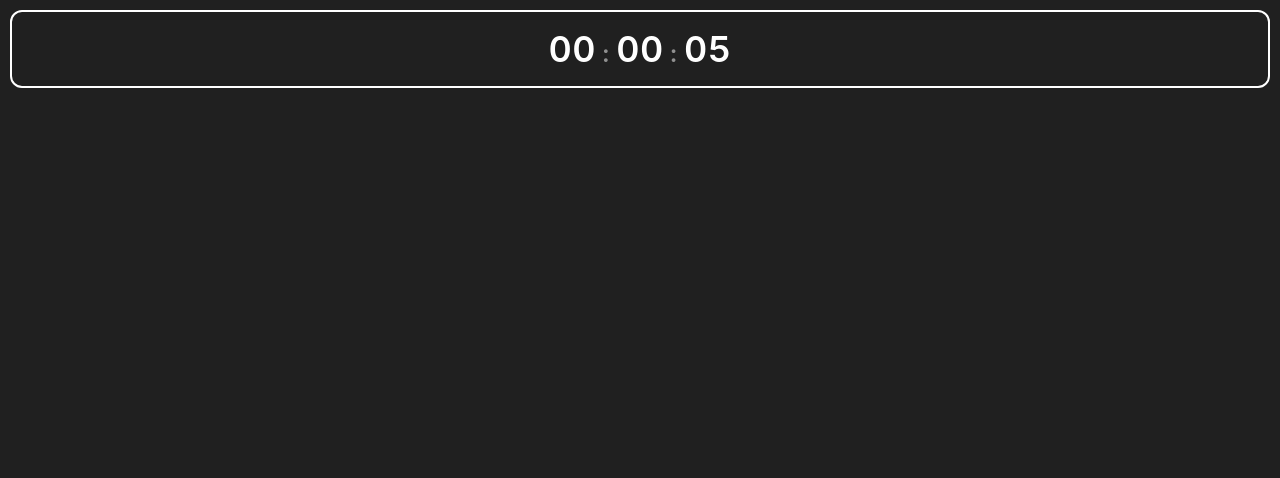
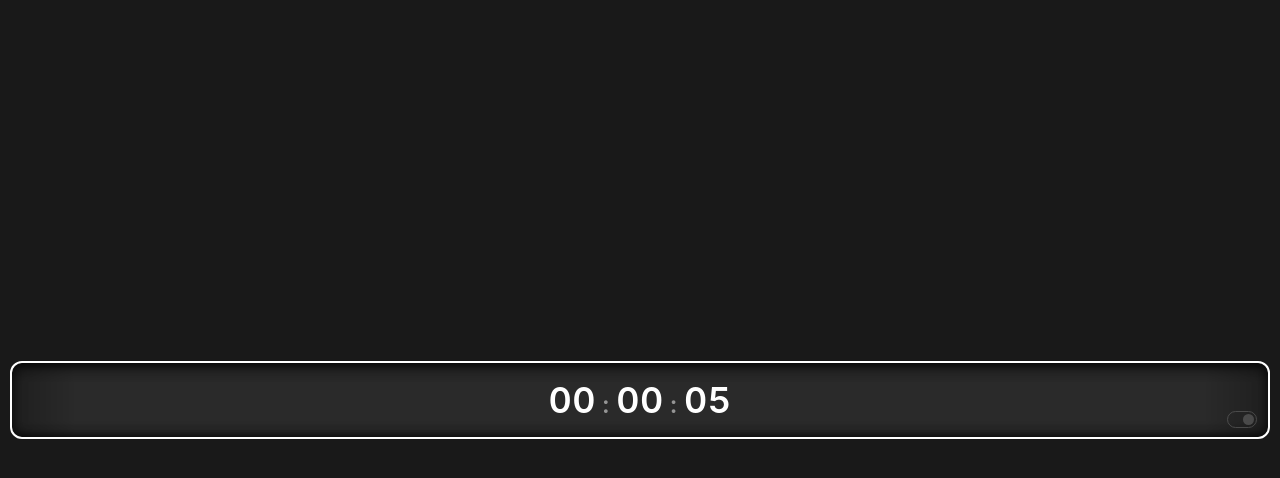
Before and after one commit to kayumori/tasktimer_dark, a plain HTML site: page index.html in a window 1280 px wide. Drawn offline with Linux system fonts and the light colour scheme.

Commit message:
Add inset depth and a light/dark switch
Co-Authored-By: Claude Opus 5 <noreply@anthropic.com>

```diff
--- a/index.html
+++ b/index.html
@@ -4,35 +4,103 @@
     <meta charset="UTF-8">
     <meta name="viewport" content="width=device-width, initial-scale=1.0">
     <title>タイマー</title>
+    <script>
+    // テーマの決定順は 前回スイッチで選んだ設定 → ?theme= → ダーク。
+    // 描画前に確定させてチラつきを防ぐ
+    (function () {
+        var t;
+        try { t = localStorage.getItem('tasktimer-theme'); } catch (x) {}
+        if (t !== 'dark' && t !== 'light') {
+            try {
+                var p = new URLSearchParams(location.search).get('theme');
+                if (p === 'dark' || p === 'light') t = p;
+            } catch (x) {}
+        }
+        document.documentElement.setAttribute('data-theme', t === 'light' ? 'light' : 'dark');
+    })();
+    </script>
     <style>
         * {
             margin: 0;
             padding: 0;
             box-sizing: border-box;
         }
+
+        /* ダーク（既定） */
+        :root {
+            --page:  #191919;   /* 枠外。Notionダークのページ背景と同じ色 */
+            --card:  #2a2a2a;   /* 縁を落としたときに中央が残るよう、少し明るめに置く */
+            --bd:    #ffffff;
+            --fg:    #ffffff;
+            --sw:    #7c7c7c;
+            --inset: inset 0 3px 13px rgba(0, 0, 0, 0.55),
+                     inset 0 -2px 9px rgba(0, 0, 0, 0.35);
+            --rim:
+                linear-gradient(180deg, rgba(0,0,0,0.46) 0%, rgba(0,0,0,0.15) 9%, rgba(0,0,0,0) 26%),
+                linear-gradient(0deg,   rgba(0,0,0,0.30) 0%, rgba(0,0,0,0.09) 8%, rgba(0,0,0,0) 22%),
+                linear-gradient(90deg,  rgba(0,0,0,0.26) 0%, rgba(0,0,0,0) 5%),
+                linear-gradient(270deg, rgba(0,0,0,0.26) 0%, rgba(0,0,0,0) 5%);
+        }
+        /* ライト */
+        html[data-theme="light"] {
+            --page:  #ffffff;
+            --card:  #f6f6f6;
+            --bd:    #d5d5d5;
+            --fg:    #1a1a1a;
+            --sw:    #c0c0c0;
+            /* 明るい面は上から光が入る想定で、上辺の内壁がいちばん濃く落ちる */
+            --inset: inset 0 3px 12px rgba(0, 0, 0, 0.10),
+                     inset 0 -2px 8px rgba(0, 0, 0, 0.05);
+            --rim:
+                linear-gradient(180deg, rgba(0,0,0,0.13) 0%, rgba(0,0,0,0.04) 9%, rgba(0,0,0,0) 24%),
+                linear-gradient(0deg,   rgba(0,0,0,0.08) 0%, rgba(0,0,0,0.02) 8%, rgba(0,0,0,0) 20%),
+                linear-gradient(90deg,  rgba(0,0,0,0.07) 0%, rgba(0,0,0,0) 5%),
+                linear-gradient(270deg, rgba(0,0,0,0.07) 0%, rgba(0,0,0,0) 5%);
+        }
+
+        /* iframeの地色は既定が白なので、必ず塗る */
+        html { background: var(--page); }
+
         body {
             font-family: -apple-system, BlinkMacSystemFont, 'Segoe UI', 'Noto Sans JP', sans-serif;
-            background: #202020;
+            background: var(--page);
             display: flex;
             align-items: center;
             justify-content: center;
-            min-height: 80px;
+            min-height: 100vh;
             padding: 10px;
         }
+
         .timer-container {
+            position: relative;
+            z-index: 0; /* 内壁を背景の上・中身の下に置くための重ね順の起点 */
             display: flex;
             align-items: center;
             justify-content: center;
             width: 100%;
             padding: 15px 30px;
-            border: 2px solid #ffffff;
+            background: var(--card);
+            border: 2px solid var(--bd);
             border-radius: 12px;
+            box-shadow: var(--inset);
         }
+
+        /* 内壁。枠の内側に落ちる陰影で、窪んだ盤面に見せる */
+        .timer-container::after {
+            content: "";
+            position: absolute;
+            inset: 0;
+            z-index: -1;
+            border-radius: inherit;
+            pointer-events: none;
+            background: var(--rim);
+        }
+
         .timer-display {
             display: flex;
             align-items: baseline;
             gap: 6px;
-            color: #ffffff;
+            color: var(--fg);
             font-weight: 600;
             letter-spacing: 0.5px;
         }
@@ -44,6 +112,39 @@
             font-size: 24px;
             opacity: 0.5;
         }
+
+        /* ライト・ダークの切り替えスイッチ */
+        .tg {
+            position: absolute;
+            right: 11px;
+            bottom: 9px;
+            z-index: 1;
+            width: 30px;
+            height: 17px;
+            padding: 0;
+            border: 1px solid var(--sw);
+            border-radius: 9px;
+            background: none;
+            cursor: pointer;
+            opacity: 0.45;
+            -webkit-appearance: none;
+            appearance: none;
+            transition: opacity 0.18s;
+        }
+        .tg:hover, .tg:focus-visible { opacity: 1; }
+        .tg:focus-visible { outline: 2px solid var(--sw); outline-offset: 2px; }
+        .tg i {
+            position: absolute;
+            top: 2px;
+            left: 2px;
+            width: 11px;
+            height: 11px;
+            border-radius: 50%;
+            background: var(--sw);
+            transition: transform 0.22s cubic-bezier(0.3, 0.9, 0.4, 1);
+        }
+        html:not([data-theme="light"]) .tg i { transform: translateX(13px); }
+
         @media (max-width: 768px) {
             .timer-container {
                 padding: 12px 20px;
@@ -54,6 +155,10 @@
             .label {
                 font-size: 20px;
             }
+            .tg { right: 8px; bottom: 7px; }
+        }
+        @media (prefers-reduced-motion: reduce) {
+            .tg i { transition: none; }
         }
     </style>
 </head>
@@ -66,6 +171,7 @@
             <span class="label">:</span>
             <span class="time" id="seconds">00</span>
         </div>
+        <button class="tg" id="tg" type="button" role="switch" aria-checked="true" aria-label="ライト・ダークの切り替え"><i></i></button>
     </div>
     <script>
         let startTime = Date.now();
@@ -82,6 +188,24 @@
             requestAnimationFrame(updateTimer);
         }
         updateTimer();
+
+        // テーマ切り替え。選んだ結果は次に開いたときも残す
+        const root = document.documentElement;
+        const tg = document.getElementById('tg');
+        const isDark = () => root.getAttribute('data-theme') !== 'light';
+
+        function markTheme() {
+            tg.setAttribute('aria-checked', isDark() ? 'true' : 'false');
+            tg.title = isDark() ? 'ライトモードにする' : 'ダークモードにする';
+        }
+
+        tg.addEventListener('click', () => {
+            root.setAttribute('data-theme', isDark() ? 'light' : 'dark');
+            markTheme();
+            try { localStorage.setItem('tasktimer-theme', isDark() ? 'dark' : 'light'); } catch (x) {}
+        });
+
+        markTheme();
     </script>
 </body>
 </html>
```
Also changed, not shown: 1 other file.
